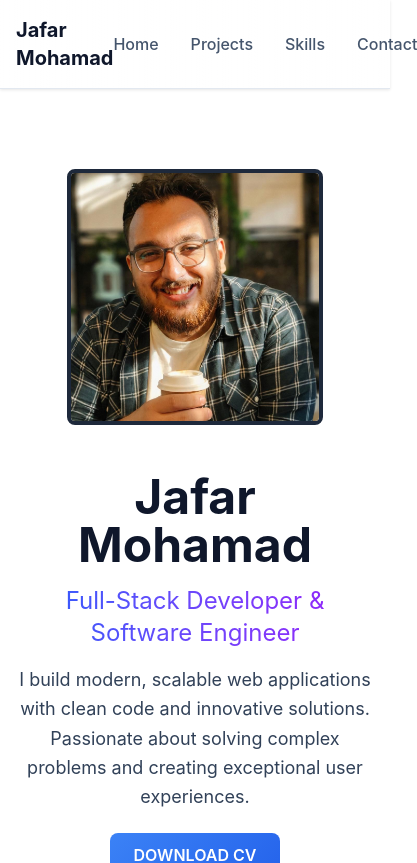
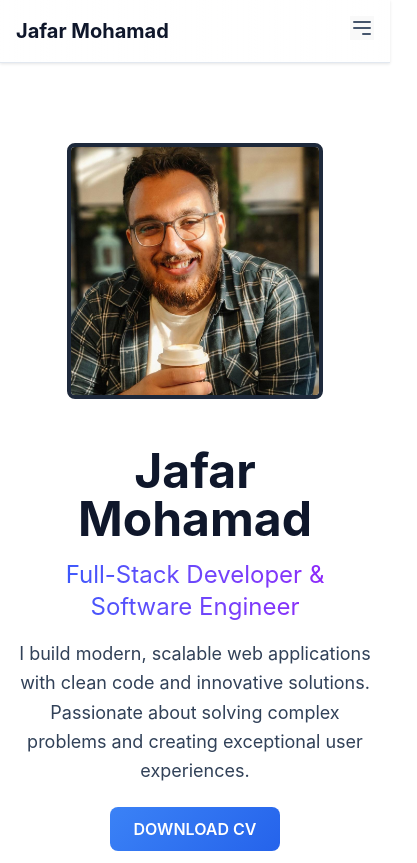
Before and after one commit to rafa02-bin/portfolio_website, a React (Vite) app: page / in a window 390 px wide. Shown: the top 863 px of the page, 417 px wide, since content can reach past the window. Built offline with nearby package versions, Linux system fonts and the light colour scheme.

Commit message:
feat: make navbar responsive for mobile view

```diff
--- a/src/components/Navbar.jsx
+++ b/src/components/Navbar.jsx
@@ -1,4 +1,8 @@
+import { useState } from 'react';
+
 export default function Navbar() {
+  const [isMenuOpen, setIsMenuOpen] = useState(false);
+
   const scrollToSection = (e) => {
     e.preventDefault();
     const href = e.currentTarget.getAttribute('href');
@@ -6,13 +10,35 @@ export default function Navbar() {
     if (element) {
       element.scrollIntoView({ behavior: 'smooth', block: 'start' });
     }
+    setIsMenuOpen(false); // Close menu on navigation
   };
 
   return (
     <nav className="sticky top-0 z-50 bg-gradient-to-r from-white to-pastel-blue text-slate-900 px-4 py-4 border-b border-slate-200 neon-glow">
       <div className="max-w-6xl mx-auto flex justify-between items-center">
         <h2 className="text-xl font-bold text-slate-900">Jafar Mohamad</h2>
-        <ul className="flex gap-8">
+
+        {/* Hamburger Menu Button */}
+        <div className="md:hidden">
+          <button onClick={() => setIsMenuOpen(!isMenuOpen)} className="text-slate-600 hover:text-blue-600 focus:outline-none">
+            <svg className="w-6 h-6" fill="none" stroke="currentColor" viewBox="0 0 24 24" xmlns="http://www.w3.org/2000/svg">
+              <path strokeLinecap="round" strokeLinejoin="round" strokeWidth="2" d={isMenuOpen ? "M6 18L18 6M6 6l12 12" : "M4 6h16M4 12h16m-7 6h7"}></path>
+            </svg>
+          </button>
+        </div>
+
+        {/* Desktop Menu */}
+        <ul className="hidden md:flex gap-8">
+          <li><a href="#home" onClick={scrollToSection} className="text-slate-600 hover:text-blue-600 transition font-medium">Home</a></li>
+          <li><a href="#projects" onClick={scrollToSection} className="text-slate-600 hover:text-blue-600 transition font-medium">Projects</a></li>
+          <li><a href="#skills" onClick={scrollToSection} className="text-slate-600 hover:text-blue-600 transition font-medium">Skills</a></li>
+          <li><a href="#contact" onClick={scrollToSection} className="text-slate-600 hover:text-blue-600 transition font-medium">Contact</a></li>
+        </ul>
+      </div>
+
+      {/* Mobile Menu */}
+      <div className={`md:hidden ${isMenuOpen ? 'block' : 'hidden'}`}>
+        <ul className="flex flex-col items-center gap-4 mt-4">
           <li><a href="#home" onClick={scrollToSection} className="text-slate-600 hover:text-blue-600 transition font-medium">Home</a></li>
           <li><a href="#projects" onClick={scrollToSection} className="text-slate-600 hover:text-blue-600 transition font-medium">Projects</a></li>
           <li><a href="#skills" onClick={scrollToSection} className="text-slate-600 hover:text-blue-600 transition font-medium">Skills</a></li>
```
